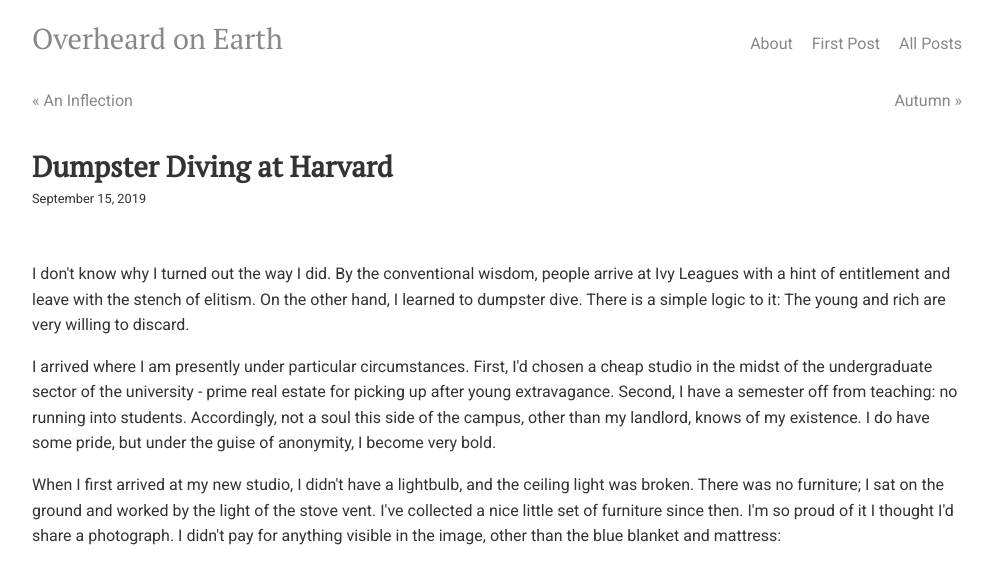
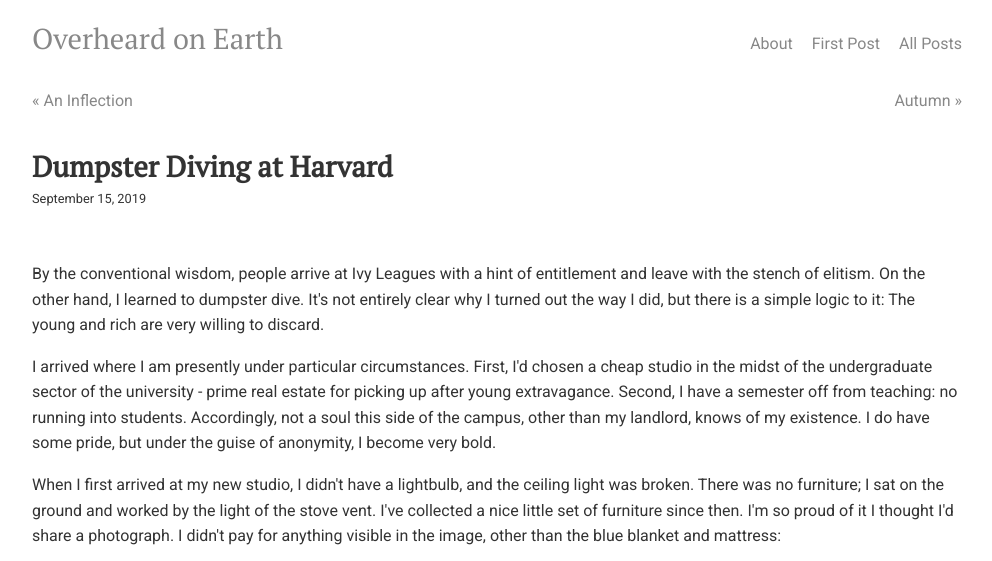
Before and after one commit to overheardonearth/overheardonearth.github.io, a Jekyll site: the page built from _posts/2019-09-15-dumpster-diving-at-harvard.html, in a window 1280 px wide, cut to the strip 0-561 px from the top of the page. Shown: the whole strip, without its empty margins (143-1135 px from the left). Built offline with Jekyll 4.4.1, drawn with Linux system fonts in a browser that asks for light colours; comment, search, counter and statistics services are not loaded.

Commit message:
Update 2019-09-15-dumpster-diving-at-harvard.html

```diff
--- a/_posts/2019-09-15-dumpster-diving-at-harvard.html
+++ b/_posts/2019-09-15-dumpster-diving-at-harvard.html
@@ -5,7 +5,7 @@ comments: true
 date: 2019-09-15
 ---
 
-I don't know why I turned out the way I did. By the conventional wisdom, people arrive at Ivy Leagues with a hint of entitlement and leave with the stench of elitism. On the other hand, I learned to dumpster dive. There is a simple logic to it: The young and rich are very willing to discard.
+By the conventional wisdom, people arrive at Ivy Leagues with a hint of entitlement and leave with the stench of elitism. On the other hand, I learned to dumpster dive. It's not entirely clear why I turned out the way I did, but there is a simple logic to it: The young and rich are very willing to discard.
 
 <p>
 I arrived where I am presently under particular circumstances. First, I'd chosen a cheap studio in the midst of the undergraduate sector of the university - prime real estate for picking up after young extravagance. Second, I have a semester off from teaching: no running into students. Accordingly, not a soul this side of the campus, other than my landlord, knows of my existence. I do have some pride, but under the guise of anonymity, I become very bold.
```
